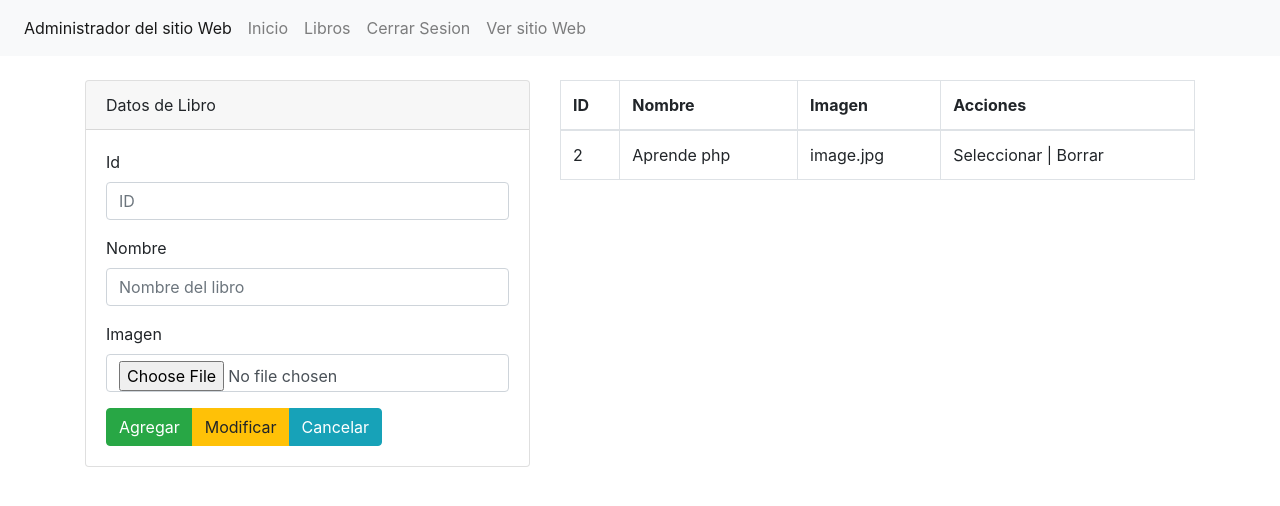
After one commit to DavidRMD/Sitio, a PHP site: page /administrador/seccion/productos.php in a window 1280 px wide. The commit adds this page. Shown: the top 506 px of the page. Run offline with PHP 8.4, Linux system fonts and the light colour scheme; tables that the repository leaves empty or names only in its code hold one stand-in row (values such as "Sample post").

Commit message:
Creando la conexion entre la base de datos y los archivos php

```diff
--- a/administrador/config/bd.php
+++ b/administrador/config/bd.php
@@ -0,0 +1,13 @@
+<?php
+$host= "localhost:3307";
+$usuario= "root";
+$contrasenia= "";
+$bd= "sitio";
+
+try {                   //Prueba de conexion con la base de datos
+    $conexion = new PDO("mysql:host=$host;dbname=$bd", $usuario, $contrasenia);
+    //if($conexion){echo "Conectado... a sistema ";}
+} catch (Exception $ex) {
+    echo $ex->getMessage();
+}
+?>
--- /dev/null
+++ b/administrador/seccion/productos.php
@@ -0,0 +1,105 @@
+<?php include('../template/cabecera.php');?>
+<?php
+/*print_r($_POST);
+print_r($_FILES);   //<!--para que el formulario acepte fotografias archivos y demas-->
+*/      //Validamos que la información del formulario si llega al realizar una accion de los botones
+
+$txtID = (isset($_POST['txtID']))?$_POST['txtID']:"";     //si existe algo en(2do)txtID entonces txtId(1ero) va a ser igual al valor enviado, al txtId(3ro), de lo contrario quedara vacio (comillas)
+$txtNombre = (isset($_POST['txtNombre']))?$_POST['txtNombre']:"";
+$txtImagen = (isset($_FILES['txtImagen']['name']))?$_FILES['txtImagen']['name']:"";
+$accion = (isset($_POST['accion']))?$_POST['accion']:"";
+/*echo $txtID."<br/>";
+echo $txtNombre."<br/>";
+echo $txtImagen."<br/>";
+echo $accion."<br/>";       */ //Verificar que la infocaion si llegue
+include('../config/bd.php');
+switch($accion){
+    case "Agregar":
+        //INSERT INTO `libros` (`id`, `nombre`, `imagen`) VALUES (NULL, 'Libro de php', 'imagen.jpg');
+        $sentenciaSQL = $conexion->prepare("INSERT INTO libros (nombre, imagen) VALUES (:nombre, :imagen);"); //->Parametros a insertar en la bd
+        $sentenciaSQL->bindParam(':nombre',$txtNombre);
+        $sentenciaSQL->bindParam(':imagen',$txtImagen);     //Se escribe en la base de datos con la inf. proporcionada por el usuario
+        $sentenciaSQL->execute();
+        //echo "Presionado botón agregar";
+    break;
+
+    case "Modificar":
+        echo "Presionado botón modificar";
+    break;
+
+    case "Cancelar":
+        echo "Presionado botón cancelar";
+    break;
+}
+
+$sentenciaSQL = $conexion->prepare("SELECT * FROM libros");
+$sentenciaSQL->execute();
+$listaLibros = $sentenciaSQL->fetchAll(PDO::FETCH_ASSOC);
+
+?>
+
+<div class="col-md-5"> <!--De la pantalla de 12, se elige una fraccion de 5-->
+
+    <div class="card">
+        <div class="card-header">
+            Datos de Libro
+        </div>
+
+        <div class="card-body">
+            <form method="POST" enctype="multipart/form-data">      <!--enctype para poder recepcionar archivos-->
+                <div class = "form-group">
+                    <label for="txtID">Id</label>
+                    <input type="text" class="form-control" name="txtID" id="txtID" placeholder="ID">
+                </div>
+
+                <div class="form-group">
+                    <label for="txtNombre">Nombre</label>
+                    <input type="text" class="form-control" name="txtNombre" id="txtNombre" placeholder="Nombre del libro">
+                </div>
+
+                <div class="form-group">
+                    <label for="txtNombre">Imagen</label>
+                    <input type="file" class="form-control" name="txtImagen" id="txtImagen" placeholder="Imagen">
+                </div>
+
+                <div class="btn-group" role="group" aria-label="">
+                    <button type="submit" name="accion" value="Agregar" class="btn btn-success">Agregar</button>
+                    <button type="submit" name="accion" value="Modificar" class="btn btn-warning">Modificar</button>
+                    <button type="submit" name="accion" value="Cancelar" class="btn btn-info">Cancelar</button>
+                </div>
+
+            </form>
+        </div>
+
+    </div>
+
+
+
+
+
+</div>
+
+
+
+<div class="col-md-7">
+    <table class="table table-bordered">        <!--Se le coloca un borde a la tabla de los elementos que se le inserten-->
+        <thead>
+            <tr>
+                <th>ID</th>
+                <th>Nombre</th>
+                <th>Imagen</th>             <!--Titulos de las columnas-->
+                <th>Acciones</th>
+            </tr>
+        </thead>
+        <tbody>
+            <tr>
+                <td>2</td>                   <!--1eros datos-->
+                <td>Aprende php</td>
+                <td>image.jpg</td>
+                <td>Seleccionar | Borrar</td>
+            </tr>
+        </tbody>
+    </table>
+</div>
+
+<?php include('../template/pie.php');?>
--- a/administrador/template/cabecera.php
+++ b/administrador/template/cabecera.php
@@ -16,9 +16,9 @@
     <nav class="navbar navbar-expand navbar-light bg-light">
         <div class="nav navbar-nav">
             <a class="nav-item nav-link active" href="#">Administrador del sitio Web <span class="sr-only">(current)</span></a>
-            <a class="nav-item nav-link" href="<?php $url."/administrador/";?>">Inicio</a>
-            <a class="nav-item nav-link" href="#">Libros</a>
-            <a class="nav-item nav-link" href="#">Cerrar Sesion</a>
+            <a class="nav-item nav-link" href="<?php echo $url;?>/administrador/inicio.php">Inicio</a>
+            <a class="nav-item nav-link" href="<?php echo $url;?>/administrador/seccion/productos.php">Libros</a>
+            <a class="nav-item nav-link" href="<?php echo $url;?>/administrador/seccion/cerrar.php">Cerrar Sesion</a>
             <a class="nav-item nav-link" href="<?php echo $url; ?>">Ver sitio Web</a>
 
         </div>
```
Also changed, not shown: administrador/seccion/cerrar.php (added), 1 other file.
